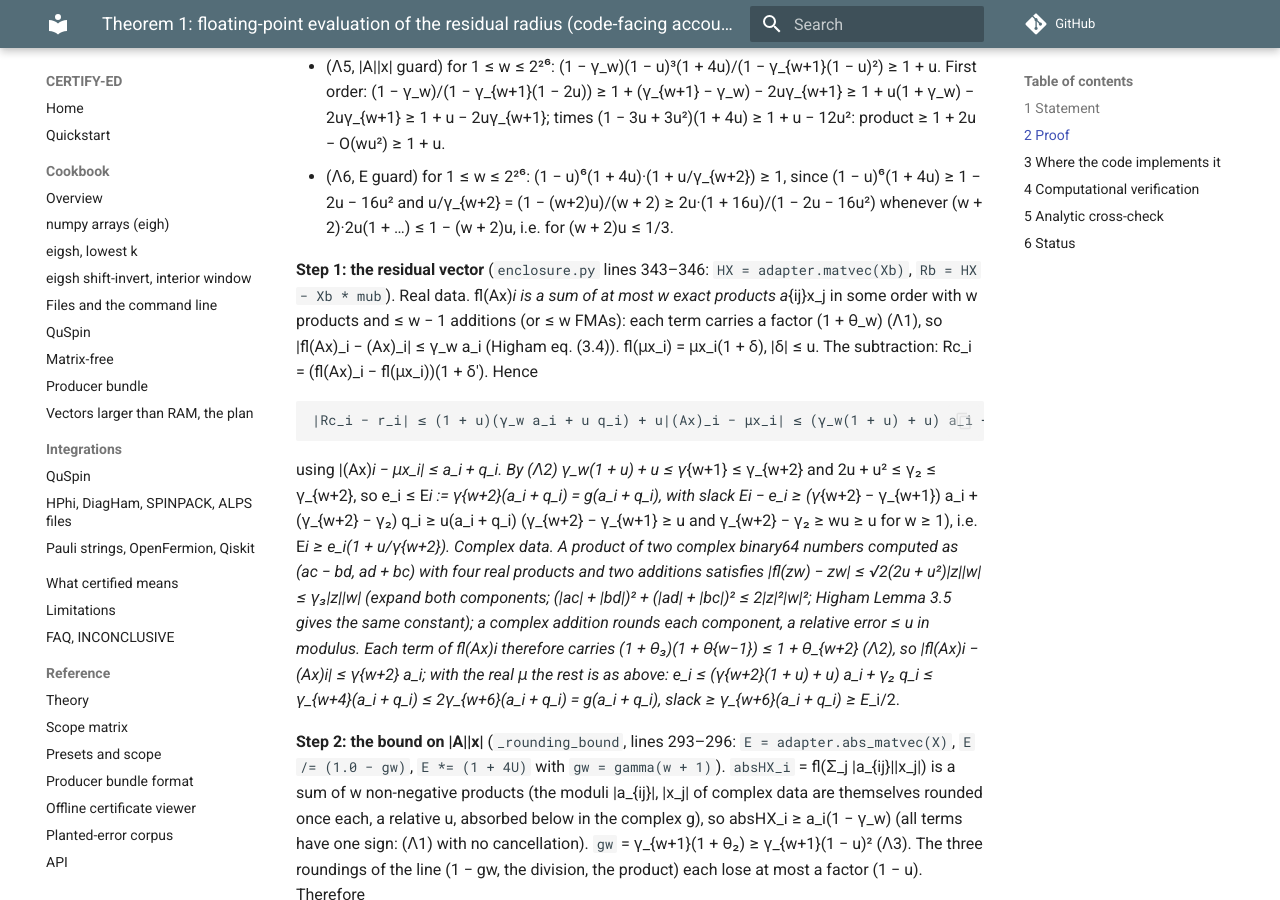
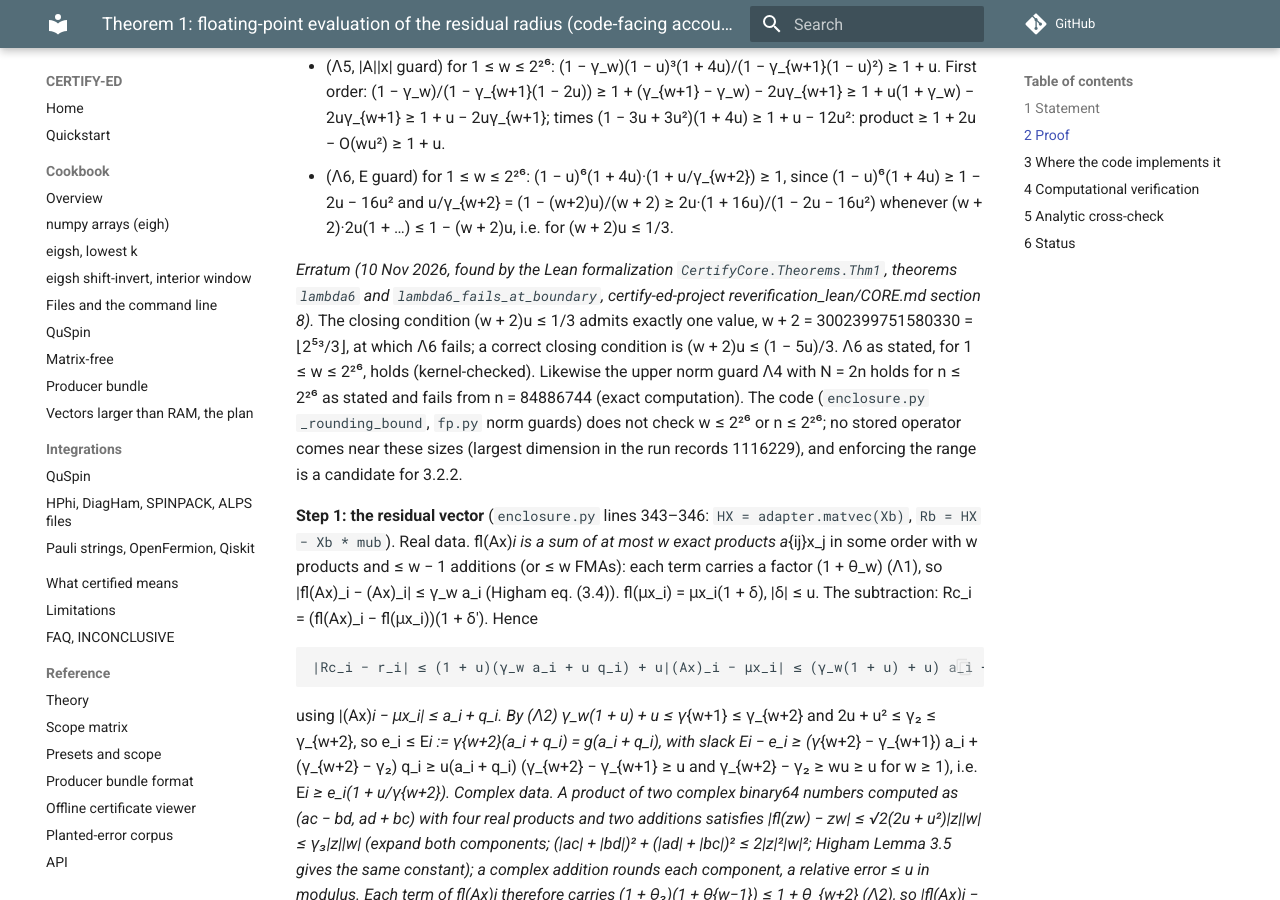
Before and after one commit to sarang-kernel/CERTIFY-ED, an MkDocs documentation site: the page built from docs/proofs/thm1_fp-accounting.md, in a window 1280 px wide and 900 px high, scrolled down 1618 px. Built offline with MkDocs 1.6.1 and Material for MkDocs 9.7.7, drawn with Linux system fonts in a browser that asks for light colours; comment, search, counter and statistics services are not loaded.

Commit message:
docs: corrections found while documenting and formalizing (RESULT_evidence_run_3.2.1 E6 copy.files and missing leaves; Proposition 14 hypothesis in theory.md; Lambda6 closing condition erratum)

```diff
--- a/docs/proofs/thm1_fp-accounting.md
+++ b/docs/proofs/thm1_fp-accounting.md
@@ -54,6 +54,14 @@ checked exactly over n, w ∈ {1, …, 2·10⁴} ∪ {2^j : 15 ≤ j ≤ 26} by
 - (Λ6, E guard) for 1 ≤ w ≤ 2²⁶: (1 − u)⁶(1 + 4u)·(1 + u/γ_{w+2}) ≥ 1, since (1 − u)⁶(1 + 4u) ≥ 1 − 2u − 16u² and
   u/γ_{w+2} = (1 − (w+2)u)/(w + 2) ≥ 2u·(1 + 16u)/(1 − 2u − 16u²) whenever (w + 2)·2u(1 + …) ≤ 1 − (w + 2)u, i.e. for
   (w + 2)u ≤ 1/3.
+
+  *Erratum (10 Nov 2026, found by the Lean formalization `CertifyCore.Theorems.Thm1`, theorems `lambda6` and
+  `lambda6_fails_at_boundary`, certify-ed-project reverification_lean/CORE.md section 8).* The closing condition
+  (w + 2)u ≤ 1/3 admits exactly one value, w + 2 = 3002399751580330 = ⌊2⁵³/3⌋, at which Λ6 fails; a correct closing
+  condition is (w + 2)u ≤ (1 − 5u)/3. Λ6 as stated, for 1 ≤ w ≤ 2²⁶, holds (kernel-checked). Likewise the upper
+  norm guard Λ4 with N = 2n holds for n ≤ 2²⁶ as stated and fails from n = 84886744 (exact computation). The code
+  (`enclosure.py` `_rounding_bound`, `fp.py` norm guards) does not check w ≤ 2²⁶ or n ≤ 2²⁶; no stored operator comes
+  near these sizes (largest dimension in the run records 1116229), and enforcing the range is a candidate for 3.2.2.
 
 **Step 1: the residual vector** (`enclosure.py` lines 343–346: `HX = adapter.matvec(Xb)`, `Rb = HX − Xb * mub`).
 Real data. fl(Ax)_i is a sum of at most w exact products a_{ij}x_j in some order with w products and ≤ w − 1
```
Also changed, not shown: CHANGELOG.md (+7 -0 lines), RESULT_evidence_run_3.2.1.md (+5 -2 lines), docs/theory.md (+4 -1 lines).
